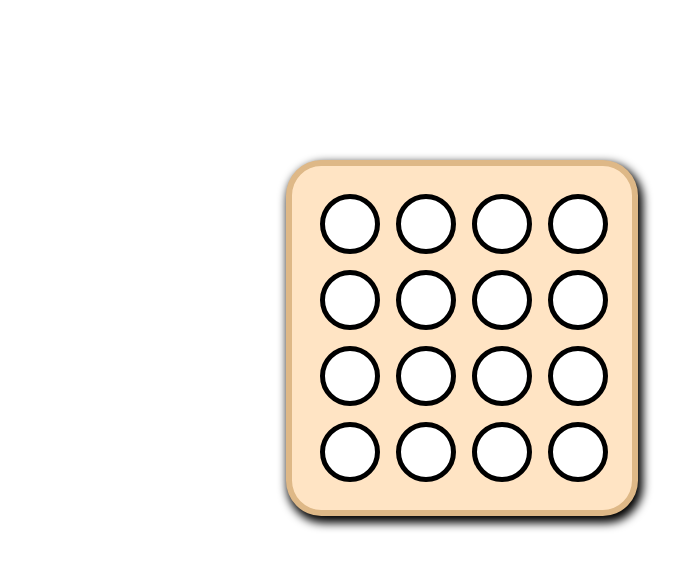
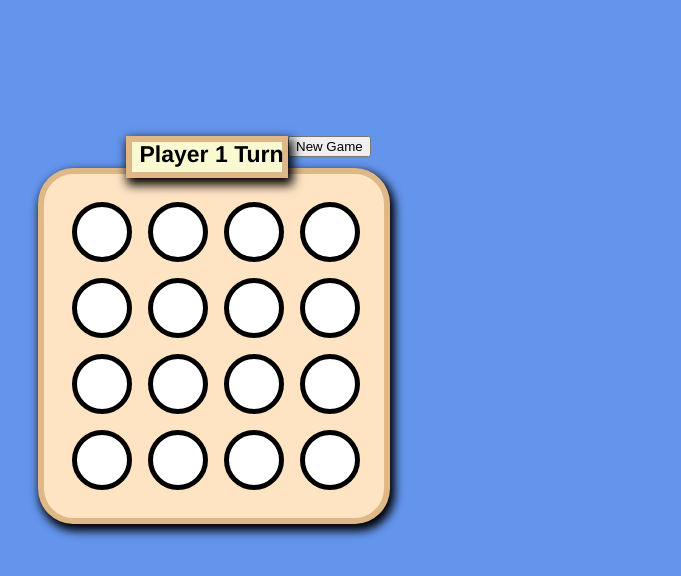
Before and after one commit to lakki0/react_game, a React app: page / in a window 1280 px wide. Shown: the whole page, without its empty margins (34-715 px from the left). Built offline with nearby package versions, Linux system fonts and the light colour scheme.

Commit message:
completed

```diff
--- a/src/Game.css
+++ b/src/Game.css
@@ -1,3 +1,45 @@
+body {
+  background-color: cornflowerblue;
+  font-family: "Franklin Gothic Medium", "Arial Narrow", Arial, sans-serif;
+}
+.app-container {
+  width: 800px;
+  height: 800px;
+  position: absolute;
+  left: -10%;
+}
+.panel {
+  position: absolute;
+  background-color: lightgoldenrodyellow;
+  border: 6px solid burlywood;
+  box-shadow: 3px 5px 10px 2px black;
+  z-index: 1;
+}
+.header {
+  left: 36%;
+  top: 16%;
+  height: 30px;
+  width: 150px;
+}
+.header-text {
+  font-size: 23px;
+  font-weight: bold;
+  left: 10%;
+  top: 10%;
+  transform: translate(5%, -5%);
+}
+.footer{
+  left: 20%;
+  top:75px;
+  height: 80px;
+  width: 300px;
+  transform: translate(100%, 100%);
+}
+.button{
+  position: relative;
+  left: 50%;
+  top: 60%;
+}
 .gameBoard {
   display: grid;
   grid-template-columns: repeat(4, 1fr);
@@ -15,18 +57,18 @@
 }
 
 .gameCircles {
-    width: 50px;
-    height: 50px;
-    margin: 8px;
-    border-radius:50%;
-    border:5px solid black;
+  width: 50px;
+  height: 50px;
+  margin: 8px;
+  border-radius: 50%;
+  border: 5px solid black;
 }
-.player_0{
- background-color: white;
+.player_0 {
+  background-color: white;
 }
-.player_1{
+.player_1 {
   background-color: rgb(0, 157, 255);
 }
-.player_2{
+.player_2 {
   background-color: red;
 }
--- a/src/components/App.js
+++ b/src/components/App.js
@@ -1,5 +1,5 @@
 import React from 'react'
-import GameBoard from './GameBoard'
+import GameBoard from './GameBoard';
 
 const App = () => {
   return (
--- /dev/null
+++ b/src/components/Footer.jsx
@@ -0,0 +1,11 @@
+import React from "react";
+
+const Footer = ({onClickEvent}) => {
+  return (
+    <div className="footer">
+      <button onClick={onClickEvent} className="button">New Game</button>
+    </div>
+  );
+};
+
+export default Footer;
--- a/src/components/GameBoard.jsx
+++ b/src/components/GameBoard.jsx
@@ -1,42 +1,73 @@
-import React, { useState } from "react";
+import React, { useEffect, useState } from "react";
 import GameCircles from "./GameCircles";
 import "../Game.css";
+import Footer from "./Footer";
+import Header from "./Header";
+import { isDraw, isWinner } from "../helper";
+import { NO_PLAYER,PLAYER_1,PLAYER_2,GAME_STATE_PLAYING, GAME_STATE_WIN, GAME_STATE_DRAW } from "../constants";
 
 const total_player = 16;
 
-const NO_PLAYER = 0;
-const PLAYER_1 = 1;
-const PLAYER_2 = 2;
 const GameBoard = () => {
-  const [gameBoard,setGameBoard] = useState(Array(16).fill(NO_PLAYER));
- const [currentPlayer,setCurrentPlayer] = useState(PLAYER_1);
+  const [gameBoard, setGameBoard] = useState(Array(16).fill(NO_PLAYER));
+  const [currentPlayer, setCurrentPlayer] = useState(PLAYER_1);
+  const [gameState,setGameState] = useState(GAME_STATE_PLAYING)
+  const [winPlayer, setWinPlayer] = useState();
 
- const initBoard = ()=>{
-  const result =[];
-   for(let i=0;i<total_player;i++){
-    result.push(renderClass(i));
-   }
-   return result;
- }
+  useEffect(()=>{
+   initGame();
+  },[]);
 
-  const clickedCircle = (id)=>{
-    setGameBoard(prev=>{
-      return prev.map((circle,pos)=>{
-        if(pos===id) return currentPlayer;
+  const initGame  = ()=>{
+    setGameBoard(Array(16).fill(NO_PLAYER));
+    setCurrentPlayer(PLAYER_1);
+  }
+
+  const initBoard = () => {
+    const result = [];
+    for (let i = 0; i < total_player; i++) {
+      result.push(renderClass(i));
+    }
+    return result;
+  };
+
+  const clickedCircle = (id) => {
+    if(gameBoard[id]!==0) return;
+    if(gameState!==GAME_STATE_PLAYING)return;
+    if (isWinner(gameBoard,id,currentPlayer)) {
+      setGameState(GAME_STATE_WIN);
+      setWinPlayer(currentPlayer);
+    }
+    if (isDraw(gameBoard,id,currentPlayer)) {
+      setGameState(GAME_STATE_DRAW);
+      setWinPlayer(NO_PLAYER);
+    }
+    setGameBoard((prev) => {
+      return prev.map((circle, pos) => {
+        if (pos === id) return currentPlayer;
         return circle;
-      })
+      });
     });
 
-    setCurrentPlayer(currentPlayer===PLAYER_1?PLAYER_2:PLAYER_1);
- }
+    setCurrentPlayer(currentPlayer === PLAYER_1 ? PLAYER_2 : PLAYER_1);
+  };
 
-  const renderClass = (id)=>{
-    return <GameCircles id={id} className={`player_${gameBoard[id]}`} onClickedCircle={clickedCircle}/>
-  }
+  const renderClass = (id) => {
+    return (
+      <GameCircles
+      key={id}
+        id={id}
+        className={`player_${gameBoard[id]}`}
+        onClickedCircle={clickedCircle}
+      />
+    );
+  };
   return (
-    <div className="gameBoard">
-      {initBoard()}
-    </div>
+    <>
+      <Header gameState={gameState} player={currentPlayer} winPlayer={winPlayer}/>
+      <Footer onClickEvent={initGame}/>
+      <div className="gameBoard">{initBoard()}</div>
+    </>
   );
 };
 
--- /dev/null
+++ b/src/components/Header.jsx
@@ -0,0 +1,23 @@
+import React from "react";
+import { GAME_STATE_DRAW, GAME_STATE_PLAYING, GAME_STATE_WIN } from "../constants";
+
+const Header = ({ gameState, player, winPlayer }) => {
+  const playerState = () => {
+    switch (gameState) {
+      case GAME_STATE_PLAYING:
+        return <div>Player {player} Turn</div>;
+      case GAME_STATE_WIN:
+        return <div>Player {winPlayer} Wins</div>;
+      case GAME_STATE_DRAW:
+        return <div>!!! Draw !!!</div>;
+      default:
+    }
+  };
+  return (
+    <div className="panel header">
+      <div className="header-text">{playerState()}</div>
+    </div>
+  );
+};
+
+export default Header;
--- /dev/null
+++ b/src/constants.js
@@ -0,0 +1,7 @@
+export const NO_PLAYER = 0;
+export const PLAYER_1 = 1;
+export const PLAYER_2 = 2;
+export const GAME_STATE_IDLE = 0;
+export const GAME_STATE_PLAYING = 1;
+export const GAME_STATE_WIN = 2;
+export const GAME_STATE_DRAW = 3;
--- /dev/null
+++ b/src/helper.js
@@ -0,0 +1,39 @@
+export const isWinner=(gameboard,currentMove,currentPlayer)=> {
+    const board = [...gameboard];
+    board[currentMove] = currentPlayer;
+
+  const winLines = [
+    [0, 1, 2, 3],
+    [4, 5, 6, 7],
+    [8, 9, 10, 11],
+    [12, 13, 14, 15],
+    [0, 4, 8, 12],
+    [1, 5, 9, 13],
+    [2, 6, 10, 14],
+    [3, 7, 11, 15],
+    [0, 5, 10, 15],
+    [3, 6, 9, 12],
+  ];
+
+  for (let i = 0; i < winLines.length; i++) {
+    const [c1, c2, c3, c4] = winLines[i];
+    if (
+      board[c1] > 0 &&
+      board[c1] === board[c2] &&
+      board[c2] === board[c3] &&
+      board[c3] === board[c4]
+    ) {
+      return true;
+    }
+  }
+  return false;
+}
+
+export const isDraw = (gameboard,currentMove,currentPlayer)=>{
+    const board = [...gameboard];
+    board[currentMove] = currentPlayer;
+
+    let count = board.reduce((n,x)=>n+(x===0),0);
+    // console.log(`count ${count}`);
+    return count === 0;
+}
```
